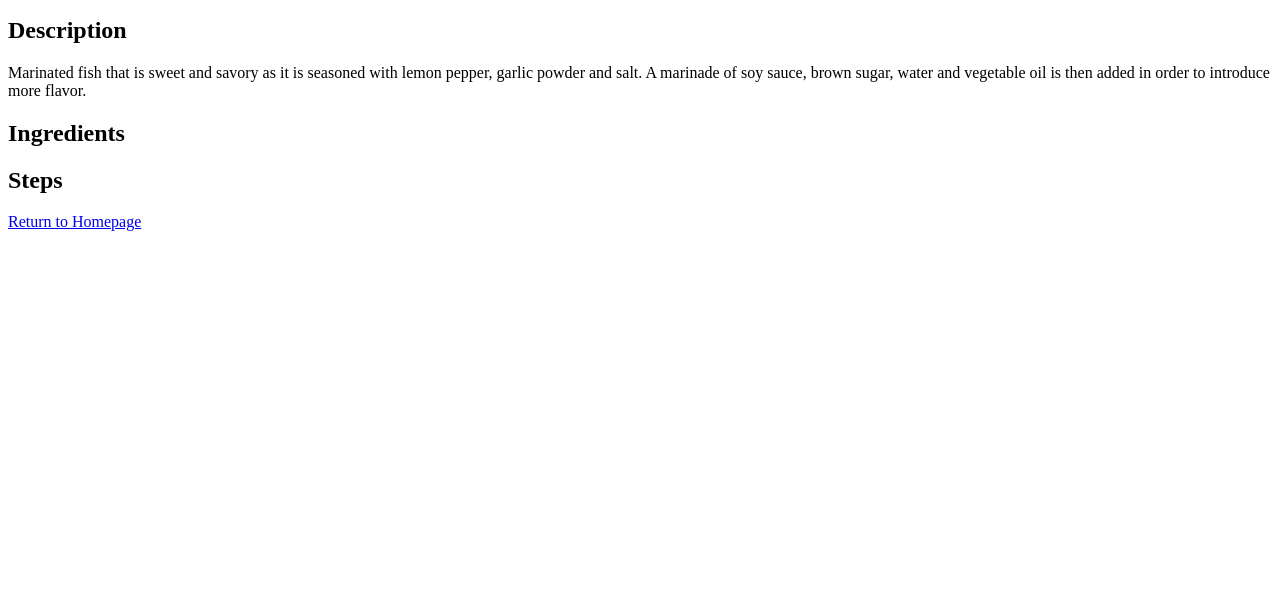
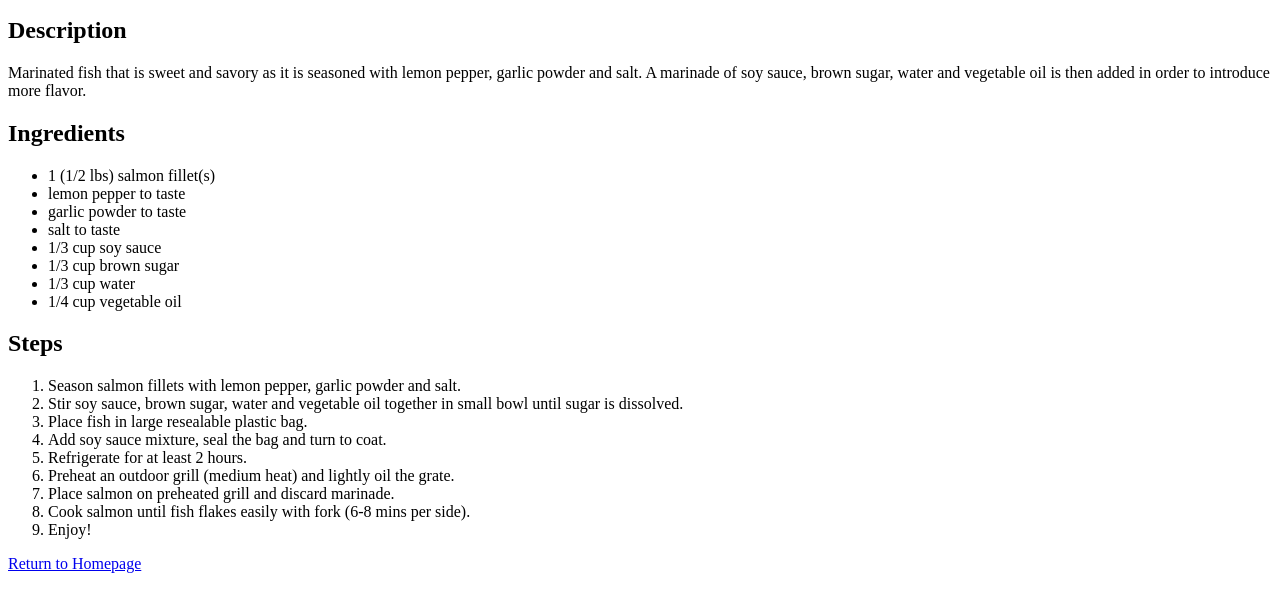
Before and after one commit to thephilosopher13/odin-recipes, a plain HTML site: page recipes/grilledsalmon.html in a window 1280 px wide. Shown: the part 101-712 px from the top of the page. Drawn offline with Linux system fonts and the light colour scheme.

Commit message:
Add ingredients and steps to salmon list recipe

```diff
--- a/recipes/grilledsalmon.html
+++ b/recipes/grilledsalmon.html
@@ -12,11 +12,26 @@
            <p>Marinated fish that is sweet and savory as it is seasoned with lemon pepper, garlic powder and salt. A marinade of soy sauce, brown sugar, water and vegetable oil is then added in order to introduce more flavor.</p>
            <h2>Ingredients</h2>
                <ul>
-
+                   <li>1 (1/2 lbs) salmon fillet(s)</li>
+                   <li>lemon pepper to taste</li>
+                   <li>garlic powder to taste</li>
+                   <li>salt to taste</li>
+                   <li>1/3 cup soy sauce</li>
+                   <li>1/3 cup brown sugar</li>
+                   <li>1/3 cup water</li>
+                   <li>1/4 cup vegetable oil</li>
                </ul>
             <h2>Steps</h2>
                <ol>
-
+                   <li>Season salmon fillets with lemon pepper, garlic powder and salt.</li>
+                   <li>Stir soy sauce, brown sugar, water and vegetable oil together in small bowl until sugar is dissolved.</li>
+                   <li>Place fish in large resealable plastic bag.</li>
+                   <li>Add soy sauce mixture, seal the bag and turn to coat.</li>
+                   <li>Refrigerate for at least 2 hours.</li>
+                   <li>Preheat an outdoor grill (medium heat) and lightly oil the grate.</li>
+                   <li>Place salmon on preheated grill and discard marinade.</li>
+                   <li>Cook salmon until fish flakes easily with fork (6-8 mins per side).</li>
+                   <li>Enjoy!</li>
                </ol>
             <a href="../index.html">Return to Homepage</a>
     </body>
```
